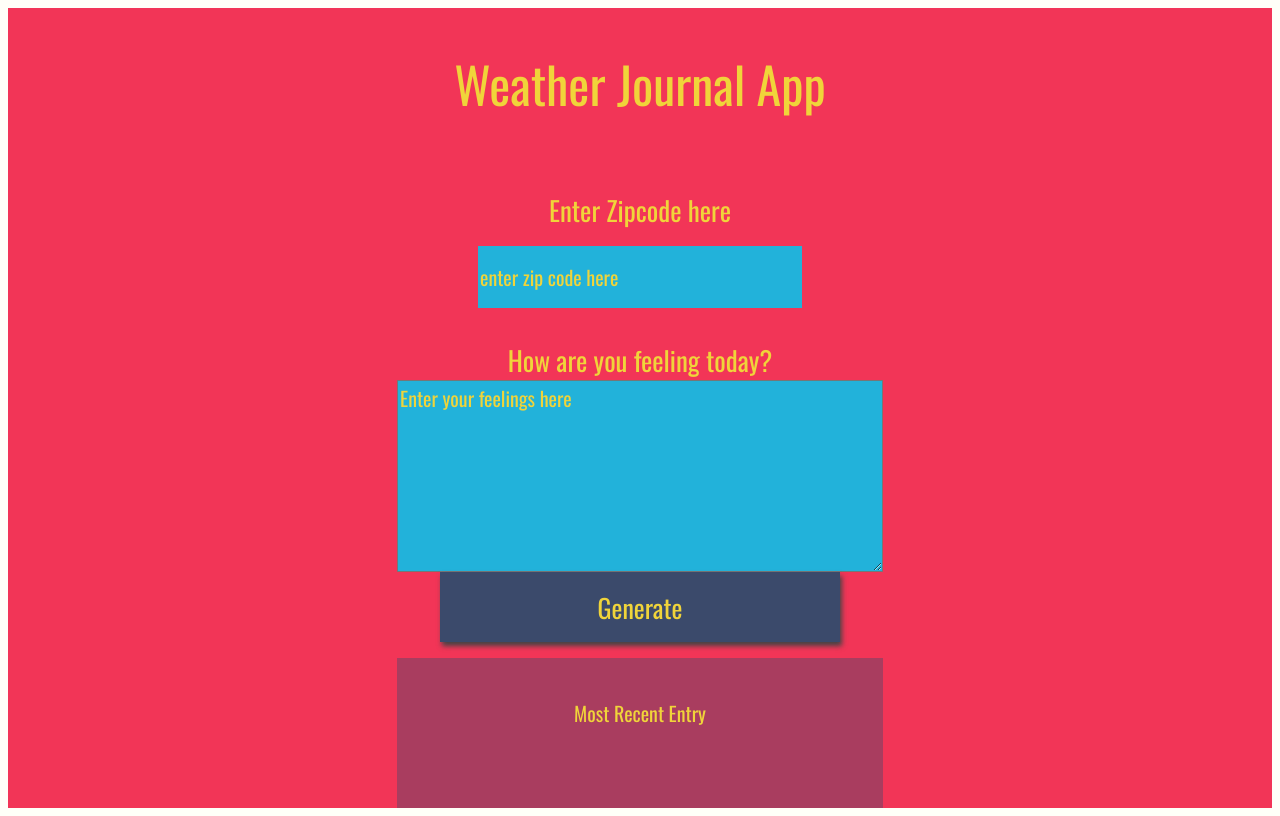
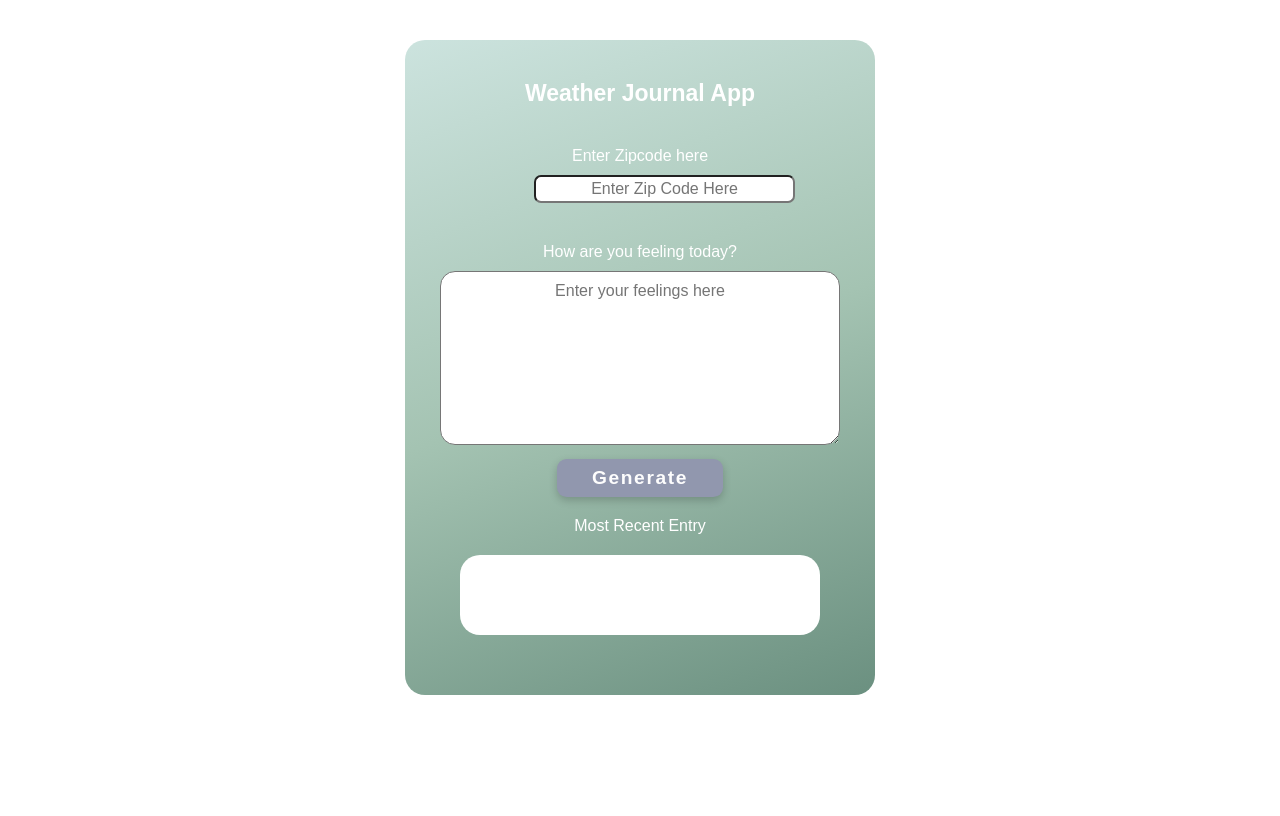
Before and after one commit to V0KEN/Weather-Journal-App, a website: page LAB 3/website/index.html in a window 1280 px wide. Drawn offline with nearby package versions, Linux system fonts and the light colour scheme; a web font is replaced by a local one.

Commit message:
add styles to css, success retireve data from OpenWeatherApi

```diff
--- a/LAB 3/website/app.js
+++ b/LAB 3/website/app.js
@@ -1,27 +1,27 @@
 /* Global Variables */
-let apiKey = 'fecfba743fd2ac435cf7f85a5a99d27f';
-let url = 'https://api.openweathermap.org/data/2.5/weather?q=Sydney,NSW,AUS&zip=';
+const apiKey = '&appid=df4bece2f38395324777e7cb43f34748';
+const url = 'https://api.openweathermap.org/data/2.5/weather?units=metric&zip='
 
 // Create a new date instance dynamically with JS
 let d = new Date();
 let newDate = d.getMonth()+'.'+ d.getDate()+'.'+ d.getFullYear();
 
+const zipCode = document.querySelector('.zip input');
+const button = document.querySelector('.feel button');
+const feeling = document.querySelector('.feel textarea');
+
 // Function to fetch weather data from OpenWeatherAPI
-const getData = async (zipCode) => {
-    const apiUrl = `${url}${zipCode}&appid=${apiKey}&units=imperial`;
+const getData = async (zip) => {
+    const response = await fetch(url + zip + apiKey);
 
     try {
         //fetch weather data
-        const response = await fetch(apiUrl);
-        const newWeatherData = await response.json();
+        const data = await response.json();
 
-        if (response.ok) {
-            // Handle the weather data (you can log it or update the UI)
-            console.log('Weather Data:', newWeatherData);
-        } else {
-            // Handle errors from the API
-            console.error('Error fetching weather data:', newWeatherData.message);
-        }
+        document.querySelector('#date').innerHTML = 'Date: ' + newDate;
+        document.querySelector('#temp').innerHTML =  'Temperature: ' + data.main.temp + '°C';
+        document.querySelector('#country').innerHTML = 'Location: ' + data.sys.country;
+        document.querySelector('#content').innerHTML = `Your feeling: ` + feeling.value;
 
     } catch (error) {
         console.error('Error fetching weather data:', error);
@@ -29,77 +29,7 @@ const getData = async (zipCode) => {
     }
 };
 
-// POST request to add the API + user data
-const postData = async (url, data={}) => {
-    // make POST request to the server
-    const response = await fetch (url, {
-        method: 'POST',
-        credentials: 'same-origin',
-        headers: {
-            'Content-Type': 'application/json'
-        },
-        body: JSON.stringify(data),
-    });
-
-    try {
-        const newWeatherData = await response.json();
-            return newWeatherData;
-    } catch (error) {
-        console.error("Error posting data: ", error);
-    }
-};
-
-// Async function to updates the UI dynamically
-const updateUI = async (zipCode) => {
-    // Make a GET request to retrieve data from the server
-    const apiUrl = `${url}${zipCode}&appid=${apiKey}&units=imperial`;
-    const response = await fetch(apiUrl);
-
-    try {
-        // Parse the json data
-        if (response.ok) {
-            const data = await response.json;
-            console.log('Update data: ')
-
-            // Update the UI elements with retrieved data
-            document.getElementById('date').innerHTML = `Date: ${data.date}`;
-            document.getElementById('temp').innerHTML =  `Temperature: ${data.temperature} °C`;
-            document.getElementById('content').innerHTML = `User Input: ${data.userResponse}`;
-        }
-        else {
-            console.log('Error fetching data from server: ', response.statusText)
-        }
-    } catch (error) {
-        console.log('Error updating UI: ', error);
-    }
-};
-
 // Event listener for the 'generate' button
 document.getElementById('generate').addEventListener('click', async () => {
-    // Get user-entered zip code
-    const userZipCode = document.getElementById('zip').value;
-    const apiUrl = `${url}${userZipCode}&appid=${apiKey}&units=imperial`;
-
-    try {
-        // Call async GET request
-        const weatherData = await fetch(apiUrl);
-        const weatherInfo = await weatherData.json();
-
-        const date = new Date().toLocaleString;
-        const userResponse = document.getElementById('feelings').value;
-
-
-        const newData = {
-            temperature: weatherInfo.main.temp,
-            date,
-            userResponse,
-        }
-
-        // After successful POST request, call the updateUI function
-        postData('/', newData);
-        await updateUI();
-
-    } catch(error) {
-        console.log('Error processing weather data: ', error);
-    }
+    getData(zipCode.value);
 });
--- a/LAB 3/website/index.html
+++ b/LAB 3/website/index.html
@@ -8,28 +8,30 @@
   </head>
   <body>
     <div id = "app">
-  <div class ="holder headline">
-    Weather Journal App
-  </div>
+      <div class ="holder headline">Weather Journal App</div>
       <div class ="holder zip">
         <label for="zip">Enter Zipcode here</label>
-    <input type="text" id="zip" placeholder="enter zip code here">
+        <input type="text" id="zip" placeholder="Enter Zip Code Here">
       </div>
+
       <div class ="holder feel">
         <label for="feelings">How are you feeling today?</label>
         <textarea class= "myInput" id="feelings" placeholder="Enter your feelings here" rows="9" cols="50"></textarea>
-    <button id="generate" type = "submit"> Generate </button>
       </div>
+
+      <a id="generate" type = "submit"> Generate </a>
+
       <div class ="holder entry">
         <div class = "title">Most Recent Entry</div>
           <div id = "entryHolder">
             <div id = "date"></div>
             <div id = "temp"></div>
+            <div id = "country"></div>
             <div id = "content"></div>
           </div>
       </div>
     </div>
+
     <script src="app.js" type="text/javascript"></script>
-
   </body>
 </html>
--- a/LAB 3/website/style.css
+++ b/LAB 3/website/style.css
@@ -1,115 +1,138 @@
-body{
-    background: #fffff8;
-    font-family: -apple-system, BlinkMacSystemFont, sans-serif;
+*{
+    margin: 0;
+    padding: 0;
+    font-family: 'poppins', sans-serif;
+    box-sizing: border-box;
 }
 
-#app{
-    margin: auto;
-    display: grid;
-    grid-auto-rows: minmax(150px, auto);
-    /* grid-template-columns:  */
-    height:100vh;
-    background: #f23557;
-    color: #f0d43a;
-    justify-content: center;
-    grid-gap: 1em;
-    font-family: 'Oswald', sans-serif;
+body {
+    background: none;
 }
 
-.holder{
-    flex-direction: column;
+:root {
+    --bg-color: #F9F7F3;
+    --text-color: #272727;
+    --main-color: #9197AE;
+    --icon-color: #754ef9;
+    --white-color: #fdfdfd;
+    --shadow-color: rgba(0, 0, 0, .2);
+  }
+
+#app {
+    width: 90%;
+    max-width: 470px;
+    background: linear-gradient( 160deg, #cce3de, #a4c3b2, #6b9080);
+    color: white;
+    margin: 40px auto;
+    border-radius: 20px;
+    padding: 40px 35px;
+    text-align: center;
+    font-size: 16px;
+}
+
+.holder {
+    margin-bottom: 10px;
+}
+
+.headline {
+    font-size: 23px;
+    font-weight: 700;
+}
+
+.zip {
+    align-items: center;
+    padding:30px;
+}
+
+.zip input {
+    margin-top: 10px;
+}
+
+.zip input{
     display: flex;
     align-items: center;
-    justify-content: space-evenly;
+    justify-content: space-between;
+    border-radius: 7px;
+    text-align: center;
+    padding: 3px 25px;
+    margin-left: 5vw;
+    font-size: 16px
 }
 
-.entry{
-    background: rgba(59, 74, 107, .4);
+.feel textarea {
+    width: 100%;
+    margin-top: 10px;
+    border-radius: 15px;
+    text-align: center;
+    padding-top: 10px;
+    font-size: 16px;
 }
 
-#entryHolder{
+@import url('https://fonts.googleapis.com/css2?family=Bebas+Neue&family=Koulen&family=Lato&family=Nunito&family=Playfair+Display:ital@1&family=Prata&family=Raleway:ital,wght@1,100&family=Roboto&family=Roboto+Condensed&family=Teko&display=swap');
+
+#generate {
+    display: inline-block;
+    padding: 0.3rem 2rem;
+    background: var(--main-color);
+    border-radius : .6rem;
+    box-shadow: 0 .2rem .5rem var(--shadow-color);
+    font-size: 1.2rem;
+    margin-bottom: 20px;
+    color: var(--white-color);
+    letter-spacing: .1rem;
+    font-weight: 600;
+    border: .2rem solid transparent;
+    transition: .5s ease;
+}
+
+#generate:hover{
+    background: transparent;
+    color: var(--white-color);
+    border-color: var(--white-color);
+}
+
+.title {
 
 }
 
-#date{
+#entryHolder {
+    display: flex;
+    flex-direction: column;
+    justify-content: center;
+    align-items: flex-start;
+    width: 90%;
+    max-width: 470px;
+    margin-top: 20px;
+    margin: 20px;
+    background: white;
+    border-radius: 20px;
+    padding: 15px 15px 20px 20px;
+    text-align: center;
+    font-size: 16px;
 
 }
 
-#temp{
+#date {
+    margin-top: 15px;
+    color: #0a0101;
+    font-weight: bold;
 
 }
 
-#content{
-
+#temp {
+    margin-top: 10px;
+    color: #0a0101;
+    font-weight: bold;
 }
 
-.headline {
-    text-align: center;
-    font-size: 50px;
-}
-.title{
-    font-size: 20px;
+#country {
+    margin-top: 10px;
+    color: #0a0101;
+    font-weight: bold;
 }
 
-/*  Basic Styling To Override Default For Basic HTML Elements */
-label{
-    display:block;
-    font-size: 27px;
+#content {
+    margin-top: 10px;
+    color: #0a0101;
+    font-weight: bold;
 }
-
-input{
-    display:block;
-    height: 60px;
-    width: 320px;
-    background:#22b2da;
-    color: #f0d43a;
-    font-size: 20px;
-    font-family: 'Oswald', sans-serif;
-    border: none;
-}
-
-button{
-    width: 400px;
-    height: 100px;
-    background: #3b4a6b;
-    color: #f0d43a;
-    font-size: 26px;
-    font-family: 'Oswald', sans-serif;
-    border: none;
-    box-shadow: 2px 4px 5px #444;
-}
-h1{
-    font-size: 36px;
-}
-
-textarea{
-    background:#22b2da;
-    color: #f0d43a;
-    font-size: 20px;
-    font-family: 'Oswald', sans-serif;
-}
-/* Reset style for HTML element on active to have no border*/
-input:focus,
-select:focus,
-textarea:focus,
-button:focus {
-    outline: none;
-}
-/* Style for Placeholder Text*/
-::placeholder { /* Firefox, Chrome, Opera */
-    color: #f0d43a;
-    font-family: 'Oswald', sans-serif;
-
-}
-
-:-ms-input-placeholder { /* Internet Explorer 10-11 */
-    color: #f0d43a;
-    font-family: 'Oswald', sans-serif;
-
-}
-
-::-ms-input-placeholder { /* Microsoft Edge */
-    color: #f0d43a;
-    font-family: 'Oswald', sans-serif;
-
-}
```
Also changed, not shown: 1 other file. Lines whose indentation alone changed are shown as unchanged.
